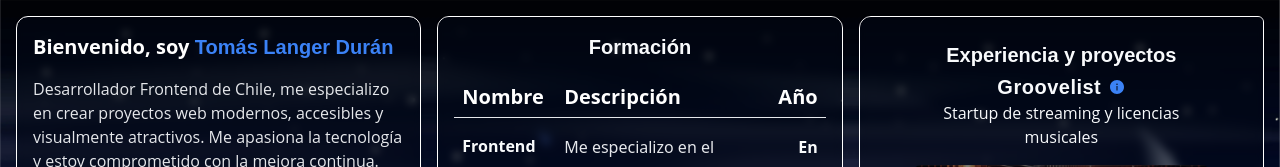
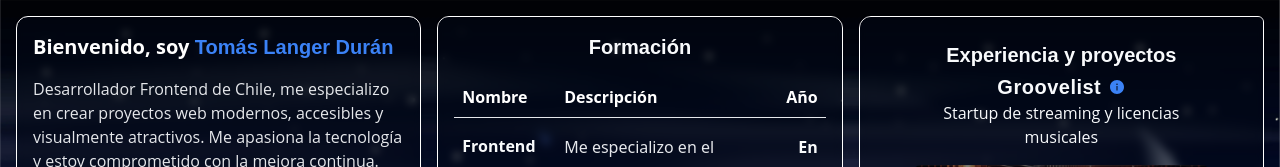
Before and after one commit to tomasild/portfolio-vercel, a React (Vite) app: page / in a window 1280 px wide. Shown: the top 167 px of the page. Built offline with nearby package versions, Linux system fonts and the light colour scheme.

Commit message:
change titulos formacion

```diff
--- a/src/components/ThemeProvider.jsx
+++ b/src/components/ThemeProvider.jsx
@@ -12,8 +12,8 @@ export const ThemeProvider = ({ children }) => {
         // Intenta obtener el tema almacenado en el localStorage.
         const storedTheme = localStorage.getItem('theme');
 
-        // Si hay un tema guardado en el localStorage y está en el array de temas, úsalo; si no, usa 'dark' como predeterminado.
-        return themeOrder.includes(storedTheme) ? storedTheme : 'dark';
+        // Si el tema almacenado está en el array de orden de prioridad, úsalo; de lo contrario, utiliza el primer tema del array.
+        return themeOrder.includes(storedTheme) ? storedTheme : themeOrder[0];
     });
 
     // Utiliza el hook useEffect para actualizar el tema en el DOM y almacenar el tema en el localStorage cada vez que cambia.
@@ -36,35 +36,6 @@ export const ThemeProvider = ({ children }) => {
     );
 };
 
-// Hook personalizado para acceder al tema
-export const useTheme = () => useContext(ThemeContext);
-
-
-/* import React, { createContext, useContext, useEffect, useState } from 'react';
-
-const ThemeContext = createContext();
-
-export const ThemeProvider = ({ children }) => {
-    const themeOrder = ['dark', 'light'];
-    const [theme, setTheme] = useState(() => {
-        const storedTheme = localStorage.getItem('theme');
-        return themeOrder.includes(storedTheme) ? storedTheme : themeOrder[0];
-    });
-
-    useEffect(() => {
-        const root = window.document.documentElement;
-        root.classList.remove(...themeOrder);
-        root.classList.add(theme);
-        localStorage.setItem('theme', theme);
-    }, [theme]);
-
-    return (
-        <ThemeContext.Provider value={{ theme, setTheme }}>
-            {children}
-        </ThemeContext.Provider>
-    );
-};
-
+// ...
 
 export const useTheme = () => useContext(ThemeContext);
- */
--- a/src/components/demo/Formacion.jsx
+++ b/src/components/demo/Formacion.jsx
@@ -48,9 +48,9 @@ export function Formacion() {
       <Table>
         <TableHeader>
           <TableRow>
-            <TableHead className="text-black dark:text-primary font-extrabold text-base sm:text-xl md:text-xl lg:text-xl xl:text-xl 2xl:text-2xl dark:text-white">Nombre</TableHead>
-            <TableHead className="text-black dark:text-primary font-extrabold text-base sm:text-xl md:text-xl lg:text-xl xl:text-xl 2xl:text-2xl dark:text-white">Descripción</TableHead>
-            <TableHead  className="text-black dark:text-primary font-extrabold text-base sm:text-xl md:text-xl lg:text-xl xl:text-xl 2xl:text-2xl dark:text-white text-right">Año</TableHead>
+            <TableHead className="text-black dark:text-primary font-extrabold dark:font-bold text-base dark:text-white">Nombre</TableHead>
+            <TableHead className="text-black dark:text-primary font-extrabold dark:font-bold  text-base  dark:text-white">Descripción</TableHead>
+            <TableHead  className="text-black dark:text-primary font-extrabold dark:font-bold text-base dark:text-white text-right">Año</TableHead>
           </TableRow>
         </TableHeader>
         <TableBody>
```
